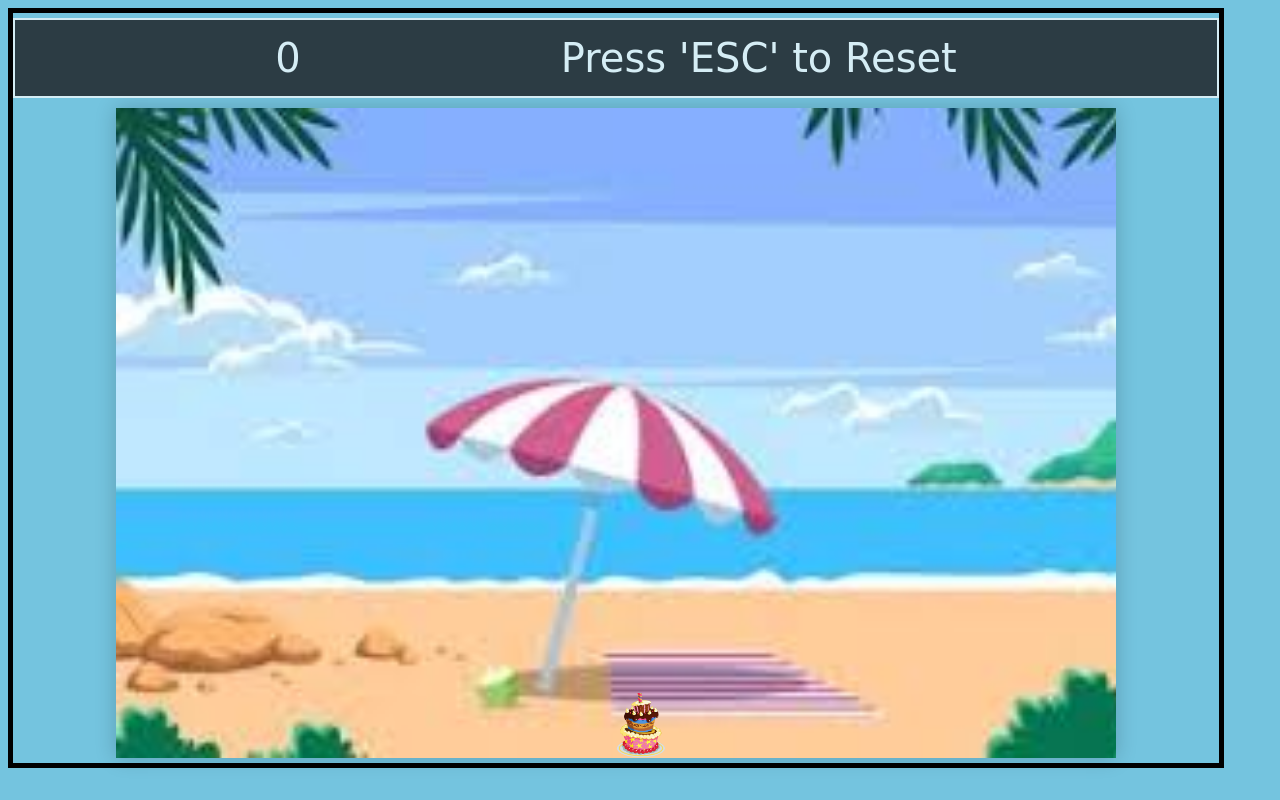
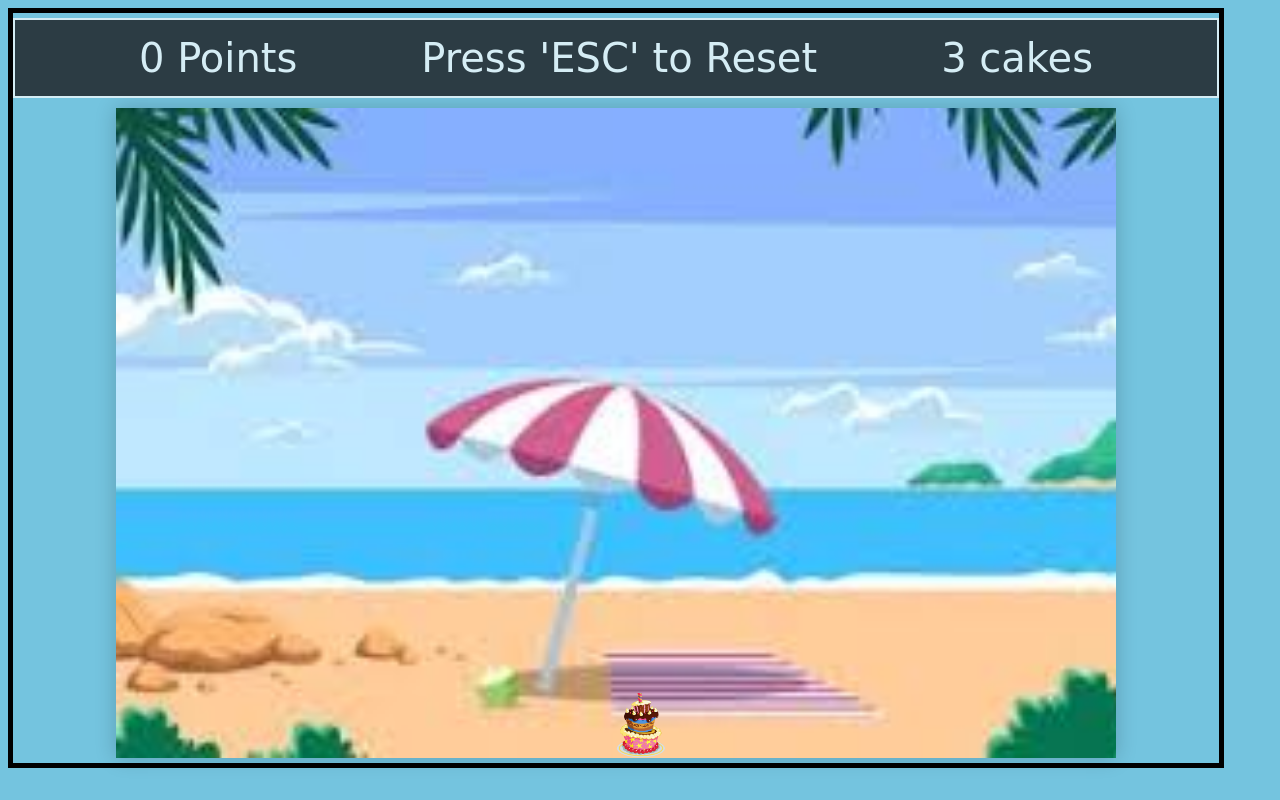
Before and after one commit to mElbo-dk/project-01, a plain HTML site: page index.html in a window 1280 px wide. Drawn offline with Linux system fonts and the light colour scheme.

Commit message:
working added 3 lives
added 3 lives

```diff
--- a/index.html
+++ b/index.html
@@ -23,6 +23,7 @@
       <div class="scoreBoard">
         <div class="score"></div>
         <div class="status"></div>
+        <div class="lives"></div>
       </div>
 
 
--- a/scripts/app.js
+++ b/scripts/app.js
@@ -12,6 +12,8 @@ let bombSpeed = 1000
 let gameOver = 0
 let gameStart = 0
 let statusGame = null
+let loosgameCounter = 3
+let lives = 0
 let noSound = 1
 
 
@@ -73,14 +75,25 @@ function checkForAlians() {
 //loos game and prompted Game over  + empty gameBoard--------------------------------------------------------
 function loosGame() {
 
+  if (loosgameCounter > 1) {
+
+    loosgameCounter = loosgameCounter - 1
+    lives.textContent =  loosgameCounter + ' lives'
+
+  } else {
+
+
     for (let i = 0; i < 199; i++) {
       if (cells[i].classList.contains('alian') === true) {
         cells[i].classList.remove('alian')
       }
     }
+
     gameOver = 1
     document.getElementById('audioGameOver').play()
     statusGame.textContent = 'Game Over press \'ESC\'to start playing!'
+  }
+
 }
 
 
@@ -184,11 +197,15 @@ document.addEventListener('DOMContentLoaded', () => {
 
   // // set score board value
   score = document.querySelector('.score')
-  score.textContent = 0
+  score.textContent = 0 + ' Points'
 
   // text for the HTML
   statusGame = document.querySelector('.status')
   statusGame.textContent = 'Press \'ESC\' to Reset'
+
+  // lives for the HTML
+  lives = document.querySelector('.lives')
+  lives.textContent =  loosgameCounter + ' cakes'
 
   // create game board
   for (let i = 0; i < width * height; i++) {
```
Lines whose indentation alone changed are shown as unchanged.
